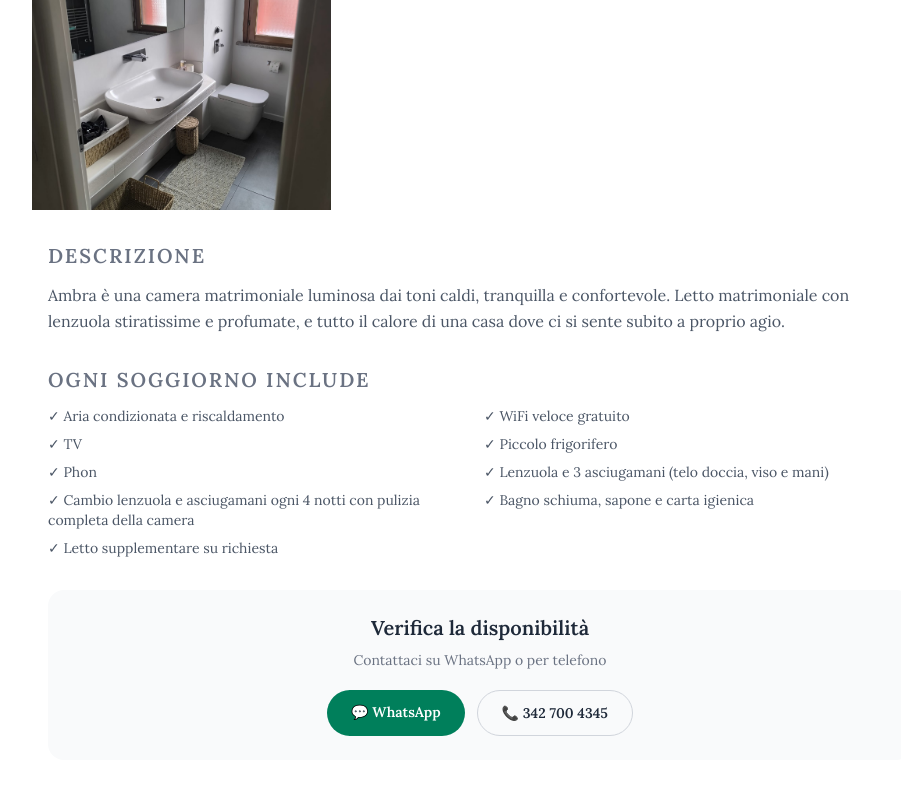
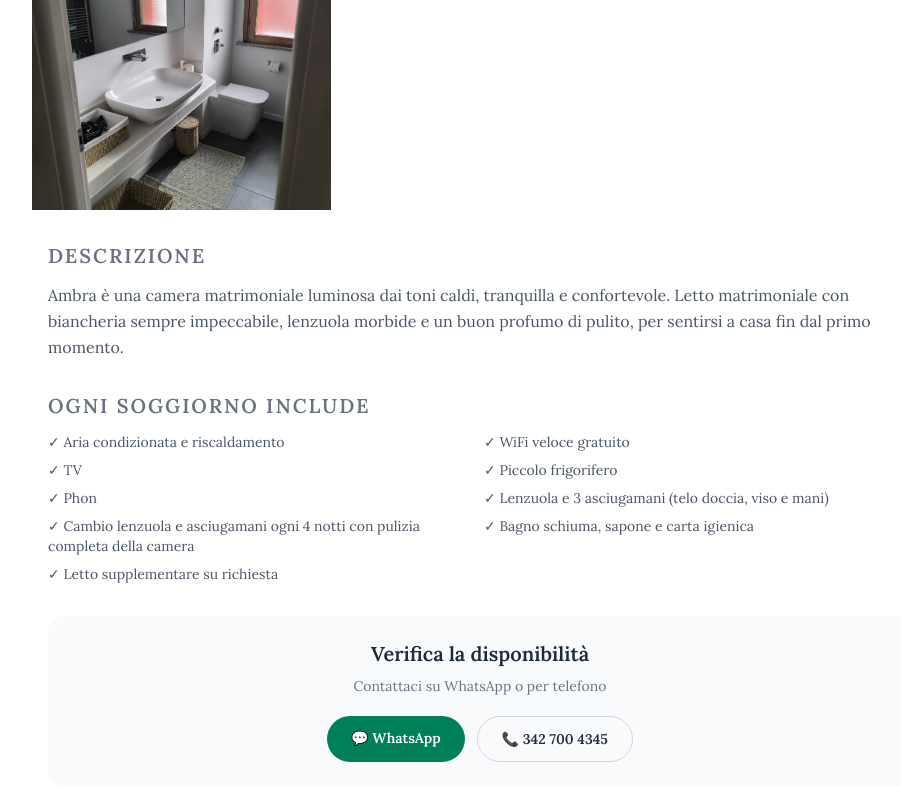
Before and after one commit to CasaAnia/sito-casaania, a Next.js app: page /camere/ambra in a window 1280 px wide. Shown: the part 1532-2332 px from the top of the page, without its empty margins (160-1061 px from the left). Built offline with nearby package versions, Linux system fonts and the light colour scheme.

Commit message:
Descrizioni camere: parole diverse per ogni camera invece di frase ripetuta

```diff
--- a/app/camere/allegra/page.tsx
+++ b/app/camere/allegra/page.tsx
@@ -77,7 +77,7 @@ export default function CameraAllegra() {
           <h2 style={{ fontFamily: "'Lora', serif" }} className="text-xl font-semibold mb-3 text-gray-500 uppercase tracking-widest">Descrizione</h2>
           <p style={{ fontFamily: "'Lora', serif" }} className="text-gray-600 leading-relaxed mb-3">
             Allegra è una camera matrimoniale comoda e luminosa, con bagno privato all'interno della stanza.
-            Letto matrimoniale con lenzuola stiratissime e profumate, tutto il calore di una casa dove ci si sente subito a proprio agio.
+            Letto matrimoniale con biancheria di bucato fresca e accurata, per quel senso di casa che si sente appena si entra.
           </p>
           <p style={{ fontFamily: "'Lora', serif" }} className="text-gray-600 leading-relaxed">
             Ha un balconcino privato — tutto per sé, senza condivisione. Un angolo tranquillo dove prendere un po' d'aria dopo una giornata in ospedale.
--- a/app/camere/ambra/page.tsx
+++ b/app/camere/ambra/page.tsx
@@ -76,7 +76,7 @@ export default function CameraAmbra() {
           <h2 style={{ fontFamily: "'Lora', serif" }} className="text-xl font-semibold mb-3 text-gray-500 uppercase tracking-widest">Descrizione</h2>
           <p style={{ fontFamily: "'Lora', serif" }} className="text-gray-600 leading-relaxed mb-3">
             Ambra è una camera matrimoniale luminosa dai toni caldi, tranquilla e confortevole.
-            Letto matrimoniale con lenzuola stiratissime e profumate, e tutto il calore di una casa dove ci si sente subito a proprio agio.
+            Letto matrimoniale con biancheria sempre impeccabile, lenzuola morbide e un buon profumo di pulito, per sentirsi a casa fin dal primo momento.
           </p>
         </div>
 
--- a/app/camere/lena/page.tsx
+++ b/app/camere/lena/page.tsx
@@ -79,7 +79,7 @@ export default function CameraLena() {
           <h2 style={{ fontFamily: "'Lora', serif" }} className="text-xl font-semibold mb-3 text-gray-500 uppercase tracking-widest">Descrizione</h2>
           <p style={{ fontFamily: "'Lora', serif" }} className="text-gray-600 leading-relaxed mb-3">
             Lena è la camera più grande di Casa Ania — spaziosa, luminosa, con tutto lo spazio che serve anche quando si è in più persone.
-            Letto matrimoniale con lenzuola stiratissime e profumate, e tutto il calore di una casa dove ci si sente subito a proprio agio.
+            Letto matrimoniale con lenzuola curate nei minimi dettagli, morbide e profumate di fresco, e tutto il calore di una casa che accoglie.
           </p>
           <p style={{ fontFamily: "'Lora', serif" }} className="text-gray-600 leading-relaxed mb-3">
             Ha un bagno privato esterno — a un metro dalla stanza, chiuso a chiave, riservato esclusivamente a chi soggiorna in Lena.
--- a/app/camere/singola/page.tsx
+++ b/app/camere/singola/page.tsx
@@ -77,7 +77,7 @@ export default function CameraSingola() {
           <h2 style={{ fontFamily: "'Lora', serif" }} className="text-xl font-semibold mb-3 text-gray-500 uppercase tracking-widest">Descrizione</h2>
           <p style={{ fontFamily: "'Lora', serif" }} className="text-gray-600 leading-relaxed mb-3">
             Amelia è la camera più piccola di Casa Ania — compatta, raccolta, ma curatissima in ogni dettaglio.
-            Letto singolo con lenzuola stiratissime e profumate, bagno privato, e tutto il calore di una casa dove ci si sente subito a proprio agio.
+            Letto singolo con lenzuola candide, bagno in camera, in un ambiente semplice ma ben curato, con quella sensazione di ordine e pulizia che si nota fin da subito.
           </p>
           <p style={{ fontFamily: "'Lora', serif" }} className="text-gray-600 leading-relaxed mb-3">
             Amelia e Lena condividono un balcone con vista sulla clinica Humanitas: uno spazio piccolo ma speciale,
```
